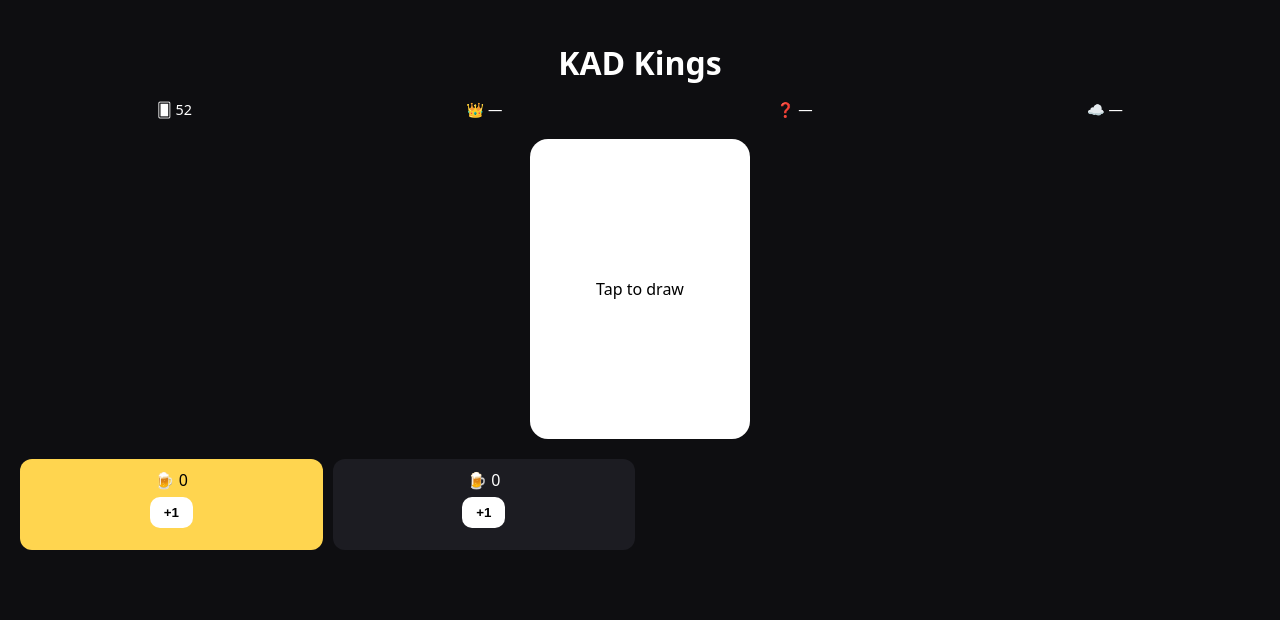
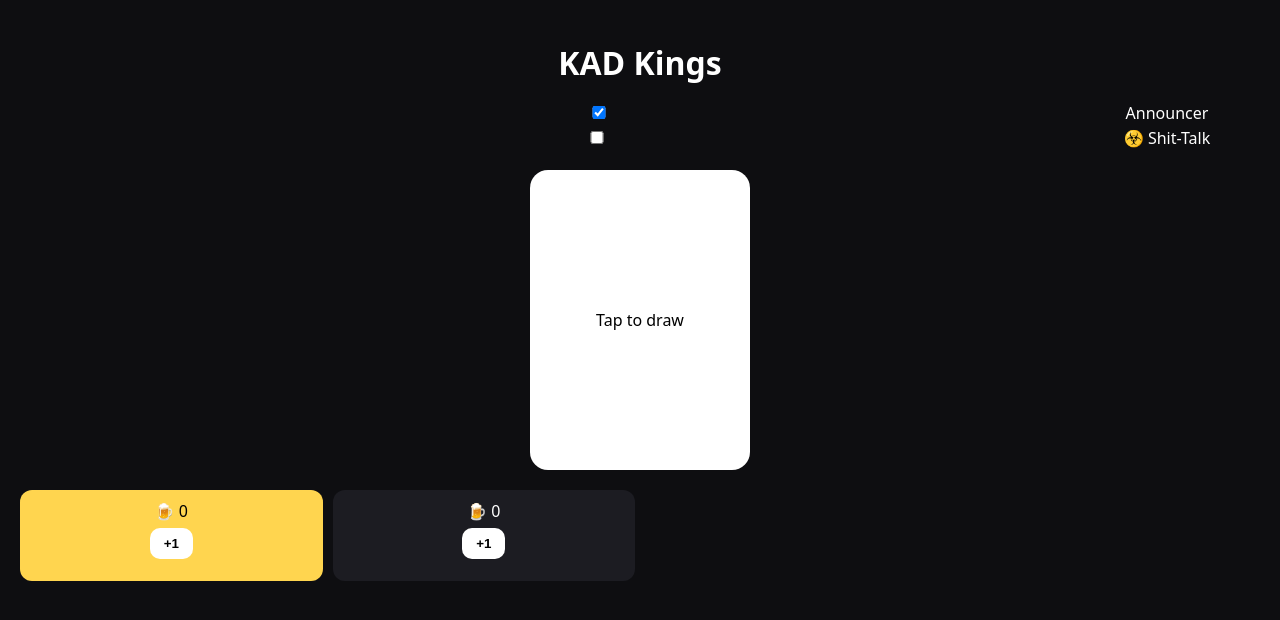
Before and after one commit to wbgl-blip/Visual-, a React (Vite) app: page / in a window 1280 px wide. Both pictures are taken after a click on the button "Start Game". Shown: the top 620 px of the page. Built offline with nearby package versions, Linux system fonts and the light colour scheme.

Commit message:
Update App.jsx

```diff
--- a/src/App.jsx
+++ b/src/App.jsx
@@ -4,7 +4,7 @@ import "./App.css";
 /* ------------------ DECK ------------------ */
 
 const SUITS = ["♠", "♥", "♦", "♣"];
-const RANKS = ["A", "2", "3", "4", "5", "6", "7", "8", "9", "10", "J", "Q", "K"];
+const RANKS = ["A","2","3","4","5","6","7","8","9","10","J","Q","K"];
 
 const RULES = {
   A: "Waterfall – everyone drinks",
@@ -29,17 +29,16 @@ const MEDALS = {
   Q: "Interrogator ❓"
 };
 
-function buildDeck() {
-  const deck = [];
-  SUITS.forEach(s =>
-    RANKS.forEach(r => deck.push({ rank: r, suit: s }))
-  );
-  return deck.sort(() => Math.random() - 0.5);
-}
+/* ------------------ SOUND FX ------------------ */
 
-/* ------------------ ANNOUNCER ------------------ */
+const fxClick = new Audio("/fx/click.mp3"); // optional
+fxClick.volume = 0.5;
 
-function speak(text) {
+/* ------------------ VOICE ------------------ */
+
+function speakEnhanced(text, enabled) {
+  if (!enabled) return;
+
   const synth = window.speechSynthesis;
   if (!synth) return;
 
@@ -47,12 +46,19 @@ function speak(text) {
     synth.getVoices().find(v => v.name.includes("Google")) ||
     synth.getVoices()[0];
 
-  const u = new SpeechSynthesisUtterance(text);
-  u.voice = voice;
-  u.rate = 0.95;
-  u.pitch = 0.9;
-  synth.cancel();
-  synth.speak(u);
+  const parts = text.split(" – ");
+
+  fxClick.play().catch(() => {});
+
+  parts.forEach((p, i) => {
+    const u = new SpeechSynthesisUtterance(p);
+    u.voice = voice;
+    u.rate = 0.95;
+    u.pitch = 0.9;
+    u.volume = 1;
+    u.onstart = () => i === 0 && fxClick.play().catch(() => {});
+    synth.speak(u);
+  });
 }
 
 /* ------------------ APP ------------------ */
@@ -72,6 +78,28 @@ export default function App() {
   const [question, setQuestion] = useState(null);
   const [heaven, setHeaven] = useState(null);
 
+  const [announcerOn, setAnnouncerOn] = useState(true);
+  const [toxicOn, setToxicOn] = useState(false);
+
+  const [soundPack, setSoundPack] = useState({});
+
+  /* ---------- HELPERS ---------- */
+
+  function buildDeck() {
+    const d = [];
+    SUITS.forEach(s => RANKS.forEach(r => d.push({ rank: r, suit: s })));
+    return d.sort(() => Math.random() - 0.5);
+  }
+
+  function playSound(key) {
+    if (soundPack[key]) {
+      soundPack[key].currentTime = 0;
+      soundPack[key].play();
+      return true;
+    }
+    return false;
+  }
+
   /* ---------- SETUP ---------- */
 
   function updateName(i, value) {
@@ -90,6 +118,15 @@ export default function App() {
     setSetup(false);
   }
 
+  function loadSoundPack(files) {
+    const pack = {};
+    Array.from(files).forEach(file => {
+      const key = file.name.replace(/\..+$/, "");
+      pack[key] = new Audio(URL.createObjectURL(file));
+    });
+    setSoundPack(pack);
+  }
+
   /* ---------- GAME ---------- */
 
   function drawCard() {
@@ -100,13 +137,16 @@ export default function App() {
     setCard(next);
 
     const rule = RULES[next.rank];
-    speak(rule);
 
-    const playerName = players[active].name;
+    if (!playSound(next.rank)) {
+      speakEnhanced(rule, announcerOn);
+    }
 
-    if (next.rank === "J") setThumb(playerName);
-    if (next.rank === "Q") setQuestion(playerName);
-    if (next.rank === "7") setHeaven(playerName);
+    const name = players[active].name;
+
+    if (next.rank === "J") setThumb(name);
+    if (next.rank === "Q") setQuestion(name);
+    if (next.rank === "7") setHeaven(name);
 
     const medal = MEDALS[next.rank];
     if (medal) {
@@ -117,7 +157,10 @@ export default function App() {
             : pl
         )
       );
-      speak(medal);
+
+      if (!playSound("medal")) {
+        speakEnhanced(medal, announcerOn);
+      }
     }
 
     setActive((active + 1) % players.length);
@@ -148,6 +191,18 @@ export default function App() {
         ))}
 
         <button onClick={addPlayer}>+ Add Player</button>
+
+        <label className="upload">
+          Load Sound Pack
+          <input
+            type="file"
+            multiple
+            accept="audio/*"
+            hidden
+            onChange={e => loadSoundPack(e.target.files)}
+          />
+        </label>
+
         <button onClick={startGame}>Start Game</button>
       </div>
     );
@@ -157,11 +212,24 @@ export default function App() {
     <div className="app">
       <h1>KAD Kings</h1>
 
-      <div className="status">
-        <span>🂠 {deck.length}</span>
-        <span>👑 {thumb || "—"}</span>
-        <span>❓ {question || "—"}</span>
-        <span>☁️ {heaven || "—"}</span>
+      <div className="toggles">
+        <label>
+          <input
+            type="checkbox"
+            checked={announcerOn}
+            onChange={e => setAnnouncerOn(e.target.checked)}
+          />
+          Announcer
+        </label>
+
+        <label>
+          <input
+            type="checkbox"
+            checked={toxicOn}
+            onChange={e => setToxicOn(e.target.checked)}
+          />
+          ☣️ Shit-Talk
+        </label>
       </div>
 
       <div className="card" onClick={drawCard}>
@@ -178,10 +246,7 @@ export default function App() {
 
       <div className="players">
         {players.map((p, i) => (
-          <div
-            key={i}
-            className={`player ${i === active ? "active" : ""}`}
-          >
+          <div key={i} className={`player ${i === active ? "active" : ""}`}>
             <strong>{p.name}</strong>
             <div>🍺 {p.drinks}</div>
             <button onClick={() => addDrink(i)}>+1</button>
```
